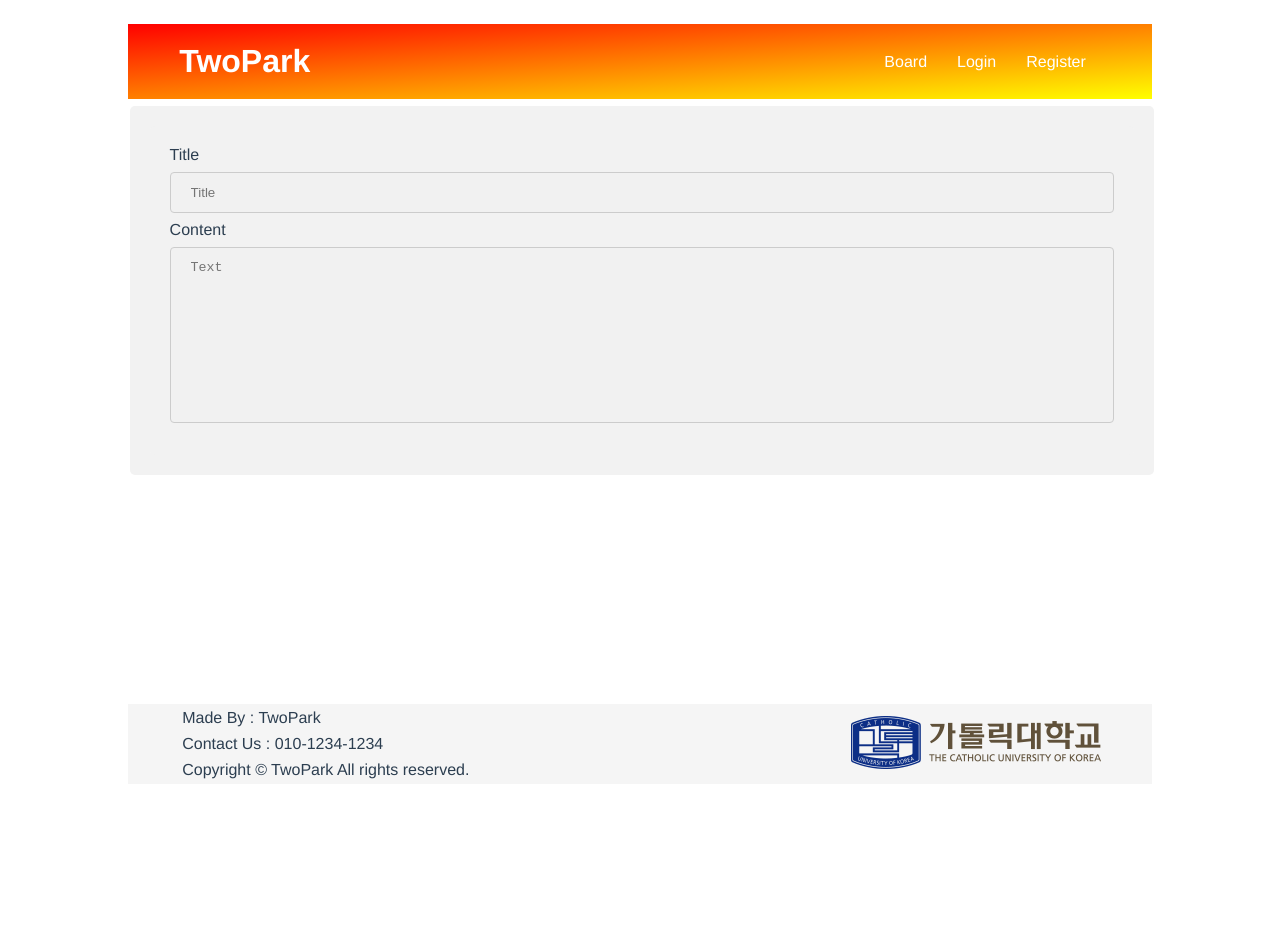
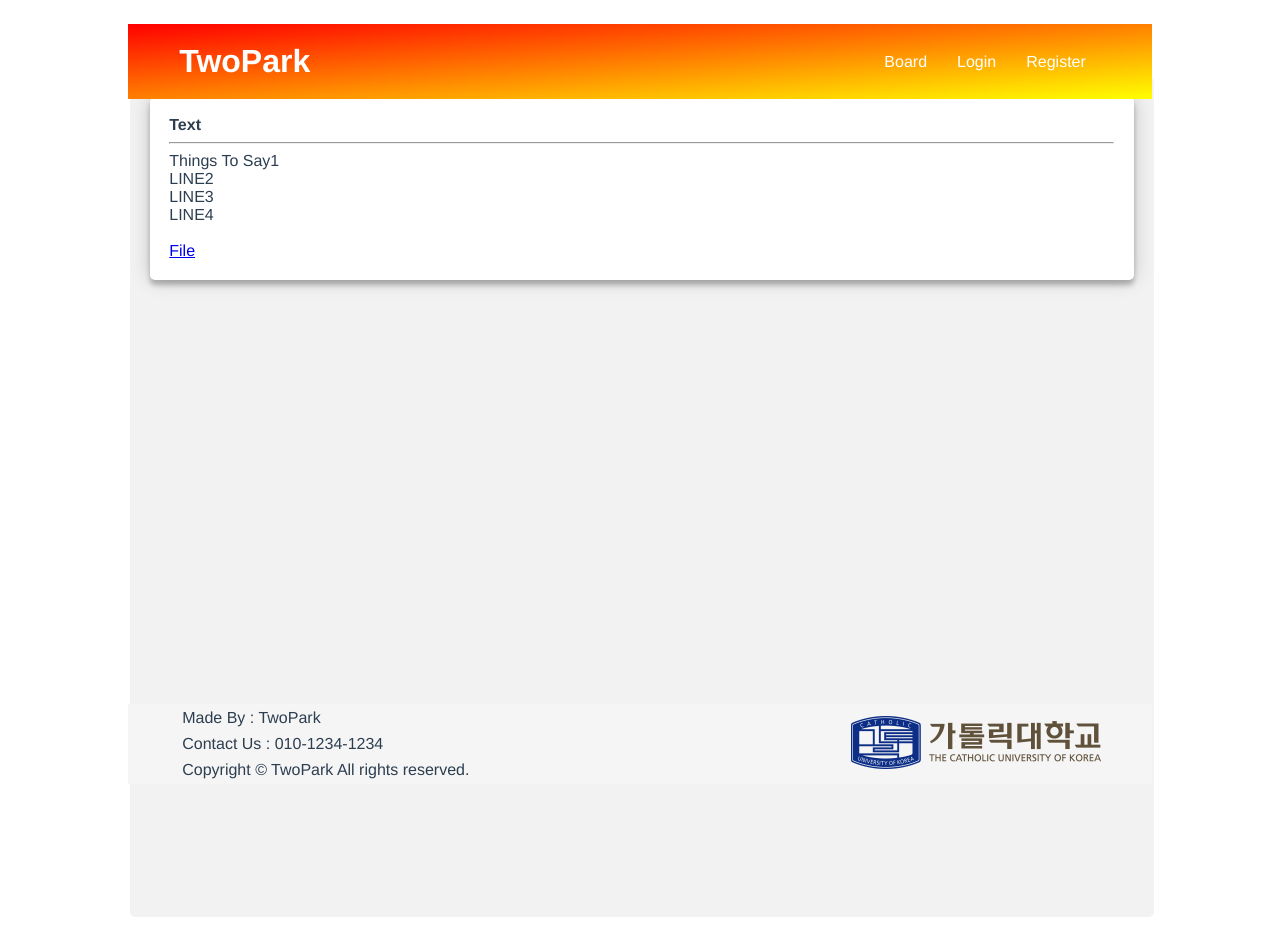
Before and after one commit to Dyrandy/TwoPark, a Vue app in the folder tp_frontend/: page /board/1 in a window 1280 px wide. Before the commit the page ends 800 px from the top, so only its background shows below. Built offline with nearby package versions, Linux system fonts and the light colour scheme; a web font is replaced by a local one.

Commit message:
Updated CSS to match other CSS in the project

```diff
--- a/tp_frontend/index.html
+++ b/tp_frontend/index.html
@@ -8,12 +8,16 @@
       body{
         width: 80%;
         padding-left: 9.5%;
-        padding-top: 3%;
+        margin-top: 6%;
+        height: 100%;
+        overflow-y: scroll;
       }
       #app{
         border-radius: 5px;
         background-color: #f2f2f2;
         padding: 20px;
+        height: 800px;
+        /*overflow-y: scroll;*/
       }
     </style>
   </head>
--- a/tp_frontend/src/components/Header.vue
+++ b/tp_frontend/src/components/Header.vue
@@ -28,6 +28,7 @@
 <style scoped>
   *{
     margin-top: 0;
+    z-index: 10;
   }
   li{
     list-style: none;
--- a/tp_frontend/src/components/board/boardList.vue
+++ b/tp_frontend/src/components/board/boardList.vue
@@ -1,5 +1,5 @@
 <template>
-  <div>
+  <div class="form">
     <button class="write" onclick="window.location='./boardWrite';">
       write
     </button>
@@ -39,7 +39,13 @@
   .boardTable{
     width: 100%;
     border-collapse: collapse;
-    border: 1px solid #c7c7bc;
+    position: relative;
+    z-index: 0;
+    background: #FFFFFF;
+    margin: 0px 0px 0px 0px;
+    padding: 45px;
+    text-align: center;
+    box-shadow: 0 0 20px 0 rgba(0, 0, 0, 0.2), 0 5px 5px 0 rgba(0, 0, 0, 0.24);
   }
   .tableHead, .tableAttribute{
     text-align: center;
@@ -56,7 +62,8 @@
   }
 
   #row1:hover{
-    background-color: orangered;
+    background-color: lightyellow;
+    /*color: white;*/
   }
 
   tr.tableHead {
@@ -89,7 +96,7 @@
     margin-left: 95%;
     /*margin-left: 80%;*/
     border-radius: 5px;
-    background-color: orangered;
+    background: #FFA500;
     color: white;
     padding: 8px;
 
--- a/tp_frontend/src/components/board/boardView.vue
+++ b/tp_frontend/src/components/board/boardView.vue
@@ -1,11 +1,14 @@
 <template>
   <div class="posting">
-    <label>Title</label><br>
-    <input type="text" placeholder="Title" disabled>
+    <label><b>Text</b></label>
+    <hr weight="500px">
+    Things To Say1 <br>
+    LINE2 <br>
+    LINE3 <br>
+    LINE4
     <br>
-    <label>Content</label><br>
-    <textarea placeholder="Text" maxlength="1000" rows=10 disabled></textarea>
     <br>
+    <a href="#">File</a>
   </div>
 </template>
 
@@ -16,35 +19,6 @@
 </script>
 
 <style scoped>
-  input[type=text]{
-    width: 100%;
-    padding: 12px 20px;
-    margin: 8px 0;
-    display: inline-block;
-    border: 1px solid #ccc;
-    border-radius: 4px;
-    box-sizing: border-box;
-  }
-  textarea{
-    width: 100%;
-    padding: 12px 20px;
-    margin: 8px 0;
-    display: inline-block;
-    border: 1px solid #ccc;
-    border-radius: 4px;
-    box-sizing: border-box;
-    resize: none;
-  }
-  input[type=submit] {
-    width: 100%;
-    background-color: #4CAF50;
-    color: white;
-    padding: 14px 20px;
-    margin: 8px 0;
-    border: none;
-    border-radius: 4px;
-    cursor: pointer;
-  }
   body{
     padding-left: 10%;
     padding-right: 10%;
@@ -52,7 +26,12 @@
 
   .posting {
     border-radius: 5px;
-    background-color: #f2f2f2;
-    padding: 20px;
+    width: 96%;
+    border-collapse: collapse;
+    position: relative;
+    /*z-index: 1;*/
+    background: #FFFFFF;
+    padding: 2%;
+    box-shadow: 0 0 20px 0 rgba(0, 0, 0, 0.2), 0 5px 5px 0 rgba(0, 0, 0, 0.24);
   }
 </style>
--- a/tp_frontend/src/components/board/boardWrite.vue
+++ b/tp_frontend/src/components/board/boardWrite.vue
@@ -1,11 +1,14 @@
 <template>
   <div class="posting">
     <form action="" method="POST">
-      <label>Title</label><br>
+      <label>Title</label><input type="checkbox" id="checkbox" name="checkbox" value="secret"><br>
       <input type="text" placeholder="Title">
       <br>
       <label>Content</label><br>
       <textarea placeholder="Text" maxlength="1000" rows=10></textarea>
+      <br>
+      <label>File</label><br>
+      <input type="file" name="file" value="upload">
       <br>
       <input type="submit" value="POST">
     </form>
@@ -27,6 +30,7 @@
     border: 1px solid #ccc;
     border-radius: 4px;
     box-sizing: border-box;
+    background: #f2f2f2;
   }
   textarea{
     width: 100%;
@@ -37,10 +41,11 @@
     border-radius: 4px;
     box-sizing: border-box;
     resize: none;
+    background: #f2f2f2;
   }
   input[type=submit] {
     width: 100%;
-    background-color: #4CAF50;
+    background: #FFA500;
     color: white;
     padding: 14px 20px;
     margin: 8px 0;
@@ -54,11 +59,16 @@
     /* text-align: center; */
   }
   input[type=submit]:hover {
-    background-color: #45a049;
+    background: #FFA54F;
   }
   .posting {
     border-radius: 5px;
-    background-color: #f2f2f2;
-    padding: 20px;
+    width: 96%;
+    border-collapse: collapse;
+    position: relative;
+    /*z-index: 1;*/
+    background: #FFFFFF;
+    padding: 2%;
+    box-shadow: 0 0 20px 0 rgba(0, 0, 0, 0.2), 0 5px 5px 0 rgba(0, 0, 0, 0.24);
   }
 </style>
--- a/tp_frontend/src/components/userInfo/userInfo.vue
+++ b/tp_frontend/src/components/userInfo/userInfo.vue
@@ -9,11 +9,10 @@
         Nickname : P4rkJW <br>
         Email : wr4gcmoima@naver.com
        </div>
-    </div>
+      </div>
     <font style="font-family: 'Chilanka', sans-serif; font-size: 30px;" ><h1>User Written Board</h1></font>
     <board-list></board-list>
-</div>
-
+  </div>
 </template>
 
 
```
